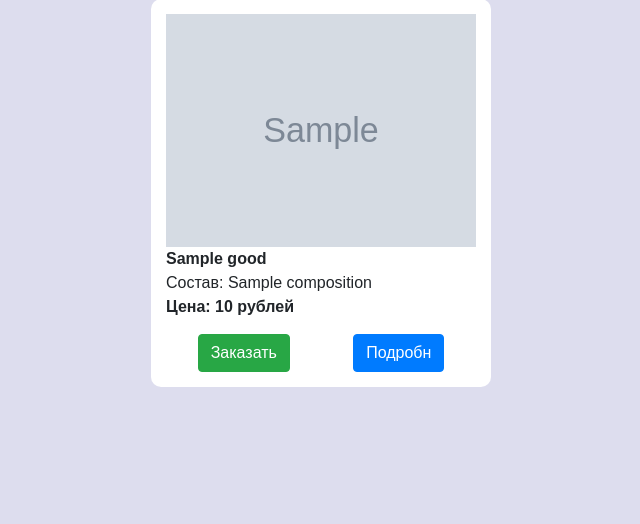
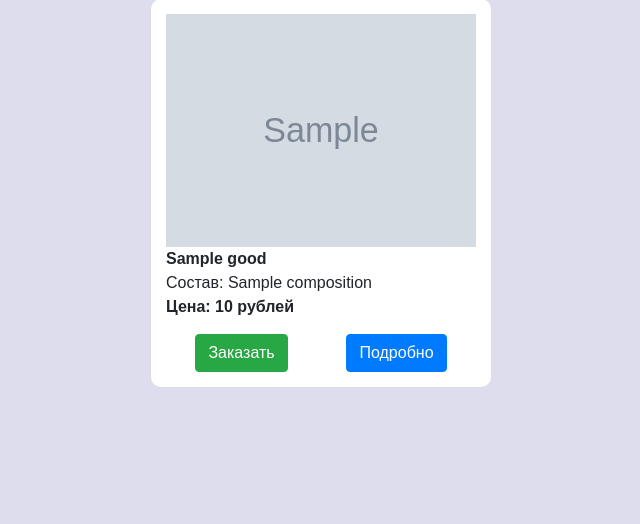
Before and after one commit to alarmservise/php-shop, a Yii app: template views/category/view.php in a window 1280 px wide. Shown: the part 187-711 px from the top of the page, without its empty margins (319-959 px from the left). Run offline with PHP 8.4 and a stand-in for Yii, Linux system fonts and the light colour scheme; the template is opened without the code that fills it: most values are stand-ins (such as "Sample title", 1, 10 or a date in 2020); grey boxes marked "Sample" are stand-in pictures; data that the repository does not hold is empty; some libraries are stand-ins or nearby versions.

Commit message:
исправил ссылки подробно в поиске и фильтре

```diff
--- a/views/category/search.php
+++ b/views/category/search.php
@@ -1,3 +1,5 @@
+<?use yii\helpers\Url;?>
+
 <div class="container">
     <h2 style="text-align: center">Результаты поиска по запросу <?=$search?></h2>
     <div class="row justify-content-center">
@@ -15,7 +17,7 @@
                     <div class="product-price">Цена: <?=$good['price']?> рублей</div>
                     <div class="product-buttons">
                         <button type="button" class="product-button__add btn btn-success">Заказать</button>
-                        <button type="button" class="product-button__more btn btn-primary">Подробнее</button>
+                        <a href="<?=Url::to(['good/index', 'name'=>$good['link_name']])?>" type="button" class="product-button__more btn btn-primary">Подробно</a>
                     </div>
                 </div>
             </div>
--- a/views/category/view.php
+++ b/views/category/view.php
@@ -1,4 +1,5 @@
 <?=\app\widgets\MenuWidget::widget()?>
+<?use yii\helpers\Url;?>
 
 <div class="container">
     <div class="row justify-content-center">
@@ -14,7 +15,7 @@
                     <div class="product-price">Цена: <?=$good['price']?> рублей</div>
                     <div class="product-buttons">
                         <button type="button" class="product-button__add btn btn-success">Заказать</button>
-                        <button type="button" class="product-button__more btn btn-primary">Подробн</button>
+                        <a href="<?=Url::to(['good/index', 'name'=>$good['link_name']])?>" type="button" class="product-button__more btn btn-primary">Подробно</a>
                     </div>
                 </div>
             </div>
```
